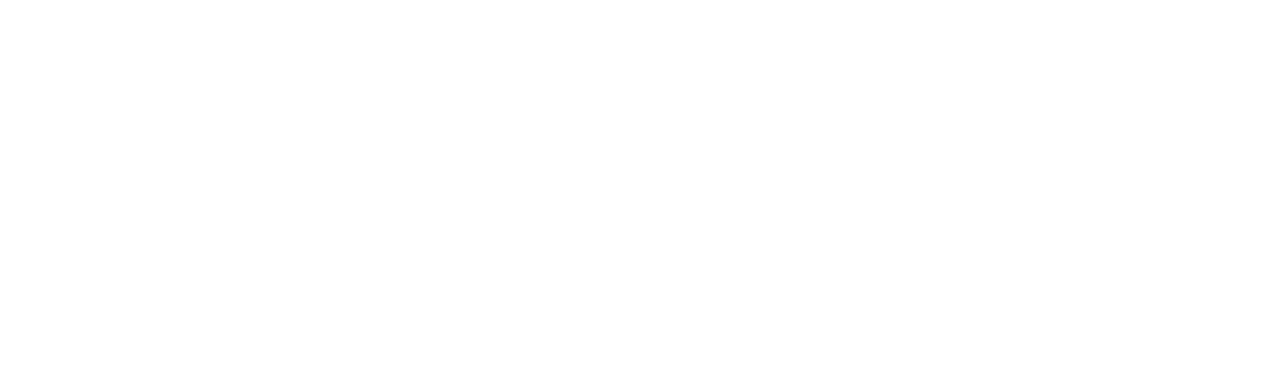
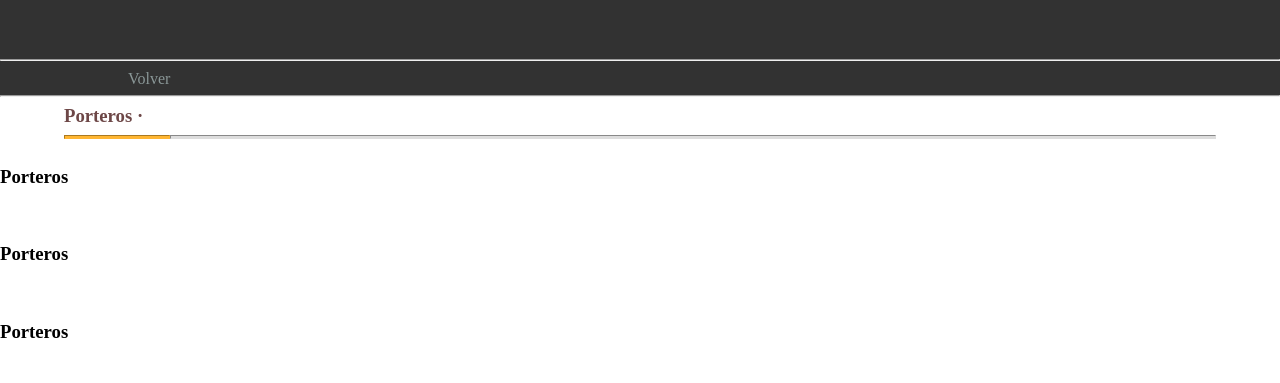
Before and after one commit to Jarauta1/1M21-Proyecto, a plain HTML site: page team.html in a window 1280 px wide. Drawn offline with Linux system fonts and the light colour scheme; no server answers.

Commit message:
Comienzo pagina Team

```diff
--- a/CSS/style.css
+++ b/CSS/style.css
@@ -208,6 +208,10 @@ html, body {
     justify-content: center;
     align-items: center;
     width: 25%;
+}
+
+#icon-search {
+    cursor: pointer;
 }
 
 #ctn-icon-search {
@@ -577,3 +581,79 @@ html, body {
     color: #fff;
     cursor: pointer;
 }
+
+/*  */
+/* Página equipos */
+/*  */
+
+#headerTeam {
+    background-color: #323232;
+}
+
+#headerTeam2 {
+    display: flex;
+    background-color: #323232;
+    align-items: center;
+}
+
+#escudoTeam {
+    padding: 2% 2% 2% 6%;
+}
+
+#escudoTeam img {
+    height: 100px;
+}
+
+#nombreTeam h1, #nombreTeam h3 {
+    padding: 0;
+    margin: 0;
+}
+
+#nombreTeam h1 {
+    color: white;
+}
+
+#nombreTeam h3, #volver {
+    color: #8a9797;
+    text-decoration: none;
+}
+
+#volver {
+    padding: 2% 2% 2% 10%;
+}
+
+.flex {
+display: flex;
+}
+
+.div90 {
+    width: 90%;
+}
+
+.div5 {
+    width: 5%;
+}
+
+#porteros h3 {
+    color: #6d4747;
+    margin: 0;
+}
+
+.div90 div {
+    display: flex;
+    justify-content: left;
+}
+
+.corto {
+    height: 2px;
+    background-color: #ffb632;
+    border-color: #ffb632;
+    width: 10%;
+}
+
+.largo {
+    width: 100%;
+    height: 2px;
+    background-color: #dddddd;
+    border-color: #dddddd;
+}
--- a/JS/league.js
+++ b/JS/league.js
@@ -51,8 +51,8 @@ fetch(url).then(function (respuesta) {
 
    }
 
-}) */
-
+})
+ */
 
 /* Buscador de contenido */
 
--- a/JS/team.js
+++ b/JS/team.js
@@ -1,2 +1,66 @@
+/* Key API */
+let keyAPI = `ca8085723da84292925bffc2a1ffb106`
+
 //Declarando variables
 let teamId = localStorage.getItem("teamId")
+let competitionId = localStorage.getItem("CompetitionId")
+let url = `https://api.sportsdata.io/v3/soccer/scores/json/CompetitionDetails/${competitionId}?key=${keyAPI}` //Obtener url's para adquirir la info
+
+/* Header de la página */
+fetch(url).then(function (respuesta) {
+    return respuesta.json();
+}).then(function (datos) {
+    if (datos.statusCode) {
+        window.alert(datos.message)
+    } else {
+        for (let i = 0; i < datos.Teams.length; i++) {
+            if (datos.Teams[i].TeamId == teamId) {
+                let icon = `<link rel="icon" type="image/png" href="${datos.Teams[i].WikipediaLogoUrl}" onerror ="href="./Imagenes/escudo.png""/>`
+                let name = `<title>${datos.Teams[i].Key}</title>`
+                document.getElementById("head").innerHTML = icon + name
+                document.getElementById("escudoTeam").innerHTML = `<img id ="teamShield" src="${datos.Teams[i].WikipediaLogoUrl}" title="${datos.Teams[i].Name}" value="${datos.Teams[i].TeamId}" onerror ="this.onerror=null;this.src='./Imagenes/escudo.png'" width="" height ="">`
+                document.getElementById("nombreTeam").innerHTML = `<div><h1>${datos.Teams[i].FullName}</h1></div><h3>${datos.Teams[i].AreaName}</h3><div></div>`
+            } else {
+
+            }
+        }
+    }
+})
+
+//Declarando variables
+
+
+let urlSearch = `https://api.sportsdata.io/v3/soccer/scores/json/MembershipsByCompetition/${competitionId}?key=${keyAPI}`
+let urlScorers = `https://api.sportsdata.io/v3/soccer/scores/json/CompetitionDetails/${competitionId}?key=${keyAPI}`
+let mensaje = "" //String para publicar escudos en el header
+let lista = "" //String para publicar nombres jugadores en la búsqueda
+
+
+
+
+
+//Venues: util
+//Team seasons Stats: util para usar en pagina de equipo (estadisticas, etc)
+//Box score: util, estadisticas por partido (goleadores, amarillas, titulares, etc)
+
+
+//Box scores by date by competition: ¿util? estadisticas de los partidos de un dia en concreto
+//Player game stats by player: util, estadisticas jugardor en el partido del dia
+
+//Player: mismos datos que en Competition Fixtures (league details), donde estan todos los jugadores por competicion (mejor)
+//Player by team: igual que arriba
+//Teams: mismos datos que en competition fixtures
+//Games by date: mismo que en competition fixtures pero con mejor ajuste en los resultados
+//Schedule: calendario, partidos
+
+
+
+
+//Player season stats: util, estadisticas de todos los jugadores por temporada
+//Player season stats by player: util, como arriba pero solo del jugador indicado
+//Player season stats by team: util, como arriba pero de todos los miembros de un equipo
+
+
+
+
+//Pre-game odds line movement
--- a/team.html
+++ b/team.html
@@ -1,12 +1,63 @@
 <!DOCTYPE html>
 <html lang="en">
+
 <head>
     <meta charset="UTF-8">
     <meta name="viewport" content="width=device-width, initial-scale=1.0">
     <LINK REL=StyleSheet HREF="./CSS/style.css">
     <div id="head"></div>
+    <LINK REL=StyleSheet HREF="./CSS/style.css">
 </head>
+
 <body>
+    <header id="headerTeam">
+        <div id="headerTeam2">
+            <div id="escudoTeam"></div>
+            <div id="nombreTeam"></div>
+        </div>
+        <hr>
+        <a link id="volver" href="./league.html">Volver</a>
+        <hr>
+    </header>
 
+    <main>
+        <div id="porteros">
+            <div class="flex">
+                <div class="div5"></div>
+                <div class="div90">
+                    <h3>Porteros ·</h3>
+                    <div>
+                        <hr class="corto">
+                        <hr class="largo">
+                    </div>
+                </div>
+                <div class="div5"></div>
+            </div>
+        </div>
+        <main>
+            <div id="defensas">
+                <h3>Porteros</h3>
+                <br>
+            </div>
+            <main>
+                <div id="medios">
+                    <h3><strong>Porteros</strong></h3>
+                    <br>
+                </div>
+                <main>
+                    <div id="delanteros">
+                        <h3>Porteros</h3>
+                        <br>
+                    </div>
+                </main>
+
+                <footer>
+
+                </footer>
+
+                <script src="./JS/team.js">
+
+                </script>
 </body>
+
 </html>
```
